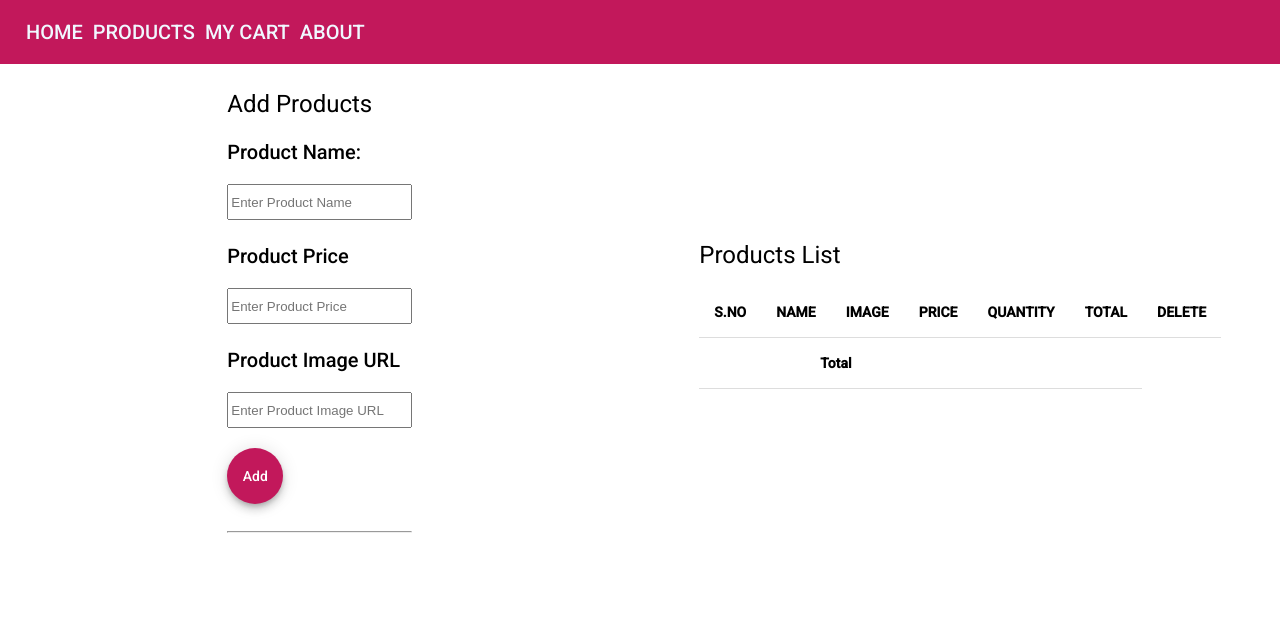
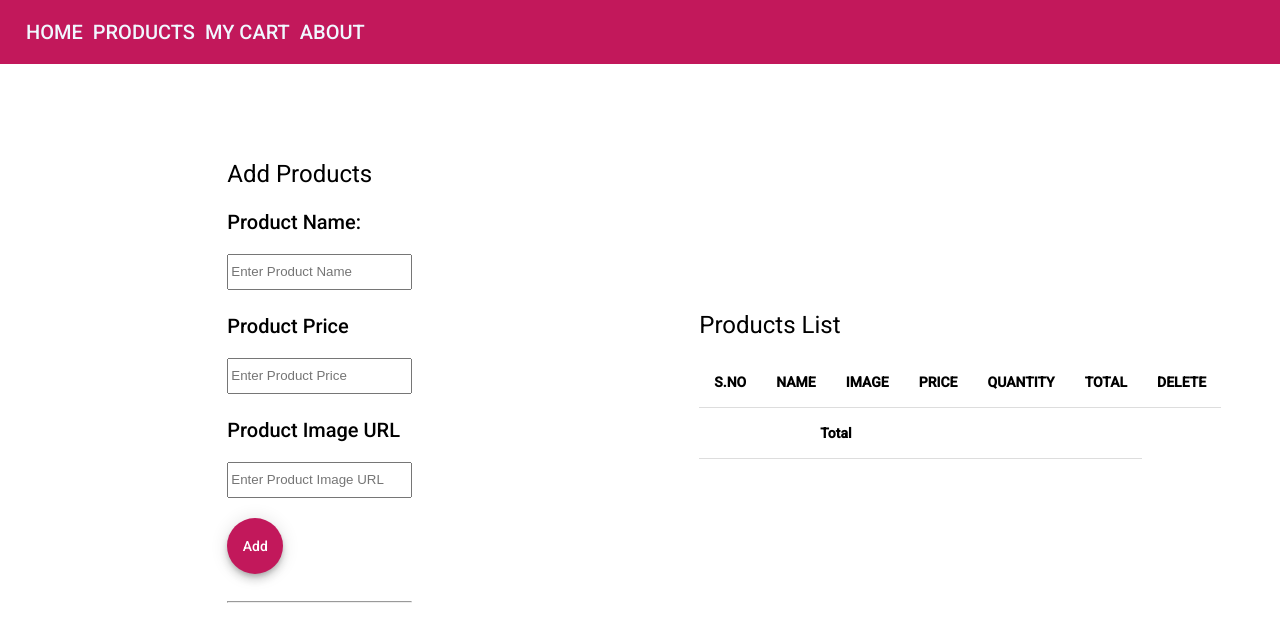
Before and after one commit to Vignesh179/ECv2.0, an Angular app: page /products in a window 1280 px wide. Shown: the top 642 px of the page. Built offline with nearby package versions, Linux system fonts and the light colour scheme.

Commit message:
Update products.component.css

```diff
--- a/src/app/products/products.component.css
+++ b/src/app/products/products.component.css
@@ -16,13 +16,10 @@ th{
     text-transform: uppercase;
 }
 .s{
-    margin: 5px;
-    padding:15px;
+    margin: 2px;
+    padding:5px;
 }
 img{
     width: 50px;
     height: 50px;
 }
-.my-grid-tile {
-    padding-top: 500px !important;
-}
```
